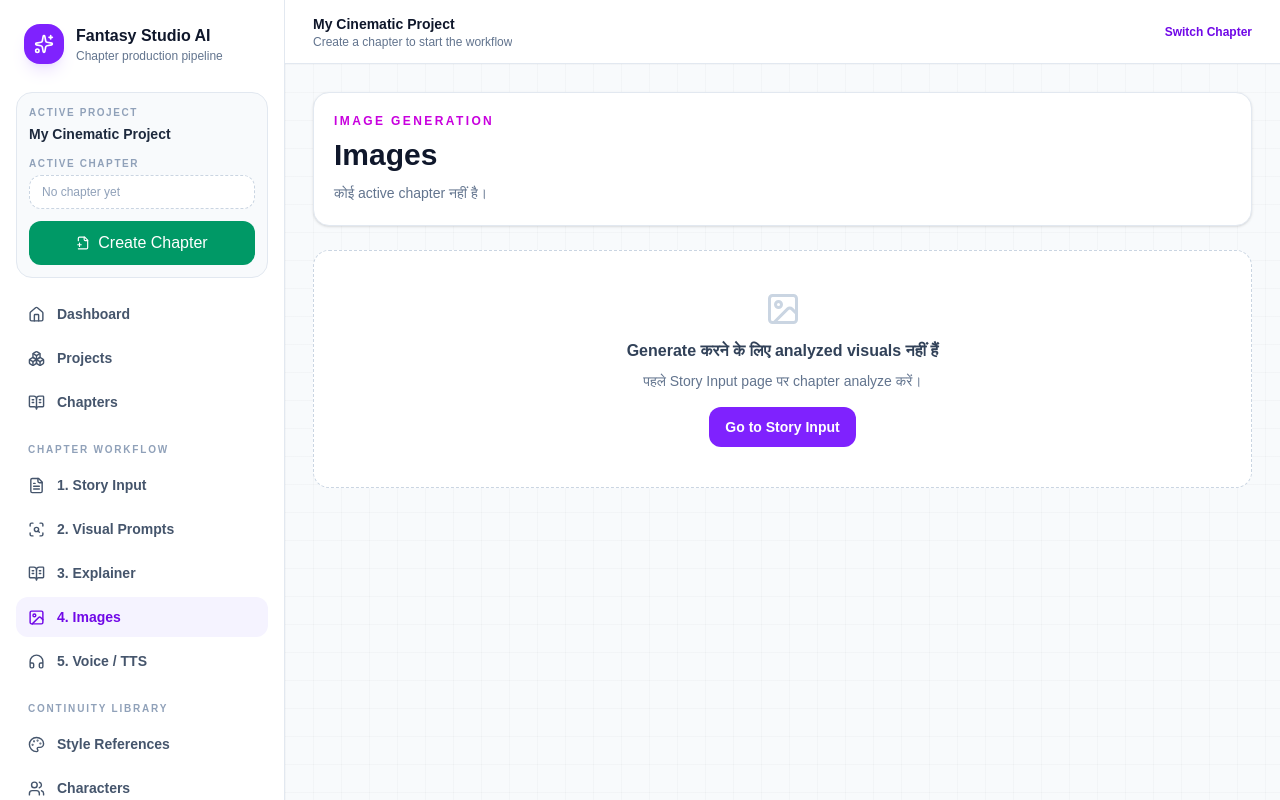
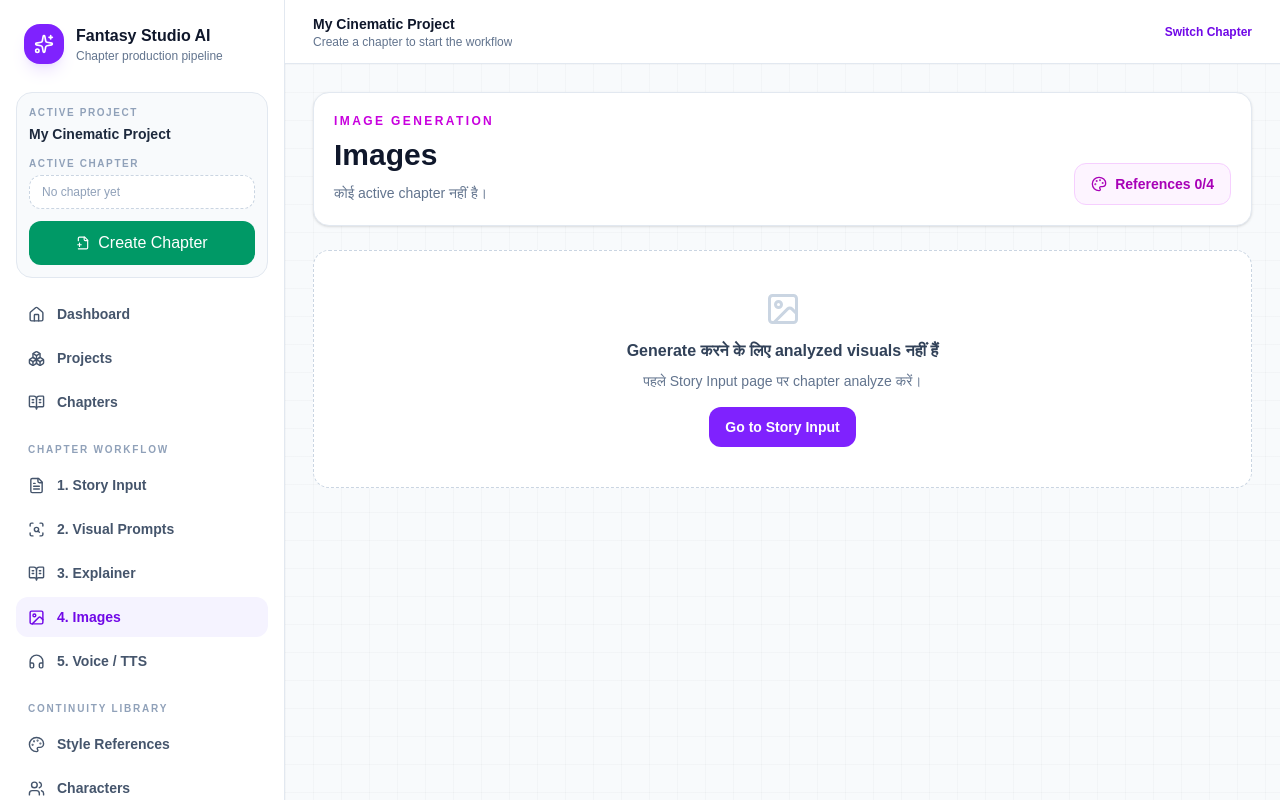
Before and after one commit to shuvinexofficial143-design/Fantasy-manga, a Next.js app: page /images in a window 1280 px wide. Built offline with nearby package versions, Linux system fonts and the light colour scheme.

Commit message:
Show active style references on image generation

```diff
--- a/app/images/page.tsx
+++ b/app/images/page.tsx
@@ -2,7 +2,7 @@
 
 import Image from "next/image";
 import Link from "next/link";
-import {AlertTriangle,ImageIcon,Loader2,Play,Sparkles} from "lucide-react";
+import {AlertTriangle,ImageIcon,Loader2,Palette,Play,Sparkles} from "lucide-react";
 import {useState} from "react";
 import {useProject} from "@/components/project-provider";
 import {buildCinematicPrompt,hashString} from "@/lib/cinematic";
@@ -89,6 +89,7 @@ export default function ImagesPage(){
   };
 
   const ready=scenes.filter((scene)=>Boolean(scene.image)).length;
+  const styleReferenceCount=(project.styleReferences||[]).length;
 
   return <div className="mx-auto max-w-6xl space-y-6">
     <section className="rounded-2xl border border-slate-200 bg-white p-5 shadow-sm">
@@ -98,10 +99,14 @@ export default function ImagesPage(){
           <h1 className="mt-2 text-3xl font-black">Images</h1>
           <p className="mt-2 text-sm leading-6 text-slate-500">{chapter?"Chapter "+chapter.number+" · "+ready+" / "+scenes.length+" images ready":"कोई active chapter नहीं है।"}</p>
         </div>
-        {scenes.length>0&&<button disabled={!!busy} onClick={()=>void generateSequence()} className="inline-flex items-center justify-center gap-2 rounded-xl bg-violet-600 px-4 py-2.5 text-sm font-black text-white disabled:opacity-50"><Sparkles size={16}/> Generate Remaining</button>}
+        <div className="flex flex-wrap gap-2">
+          <Link href="/references" className="inline-flex items-center justify-center gap-2 rounded-xl border border-fuchsia-200 bg-fuchsia-50 px-4 py-2.5 text-sm font-black text-fuchsia-700"><Palette size={16}/> References {styleReferenceCount}/4</Link>
+          {scenes.length>0&&<button disabled={!!busy} onClick={()=>void generateSequence()} className="inline-flex items-center justify-center gap-2 rounded-xl bg-violet-600 px-4 py-2.5 text-sm font-black text-white disabled:opacity-50"><Sparkles size={16}/> Generate Remaining</button>}
+        </div>
       </div>
     </section>
 
+    {styleReferenceCount>0&&<div className="rounded-2xl border border-fuchsia-200 bg-fuchsia-50 p-4 text-sm font-semibold text-fuchsia-800">Style lock active: {styleReferenceCount} uploaded reference{styleReferenceCount===1?"":"s"} will be sent with each new image generation.</div>}
     {progress&&<div className="rounded-2xl border border-violet-200 bg-violet-50 p-4 text-sm font-medium text-violet-800"><Loader2 className="mr-2 inline animate-spin" size={15}/>{progress}</div>}
     {notice&&<div className="rounded-2xl border border-emerald-200 bg-emerald-50 p-4 text-sm font-medium text-emerald-800">{notice}</div>}
     {error&&<div className="rounded-2xl border border-red-200 bg-red-50 p-4 text-sm font-medium text-red-700"><AlertTriangle className="mr-2 inline" size={15}/>{error}</div>}
```
